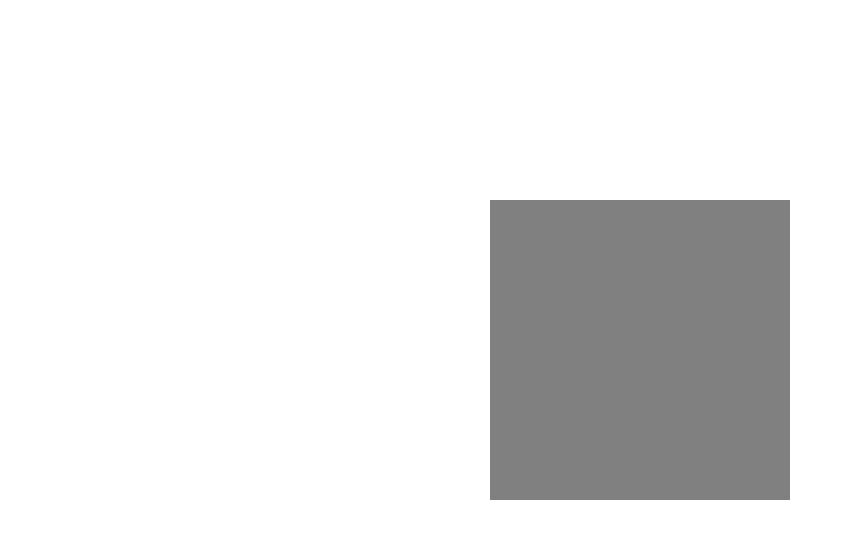
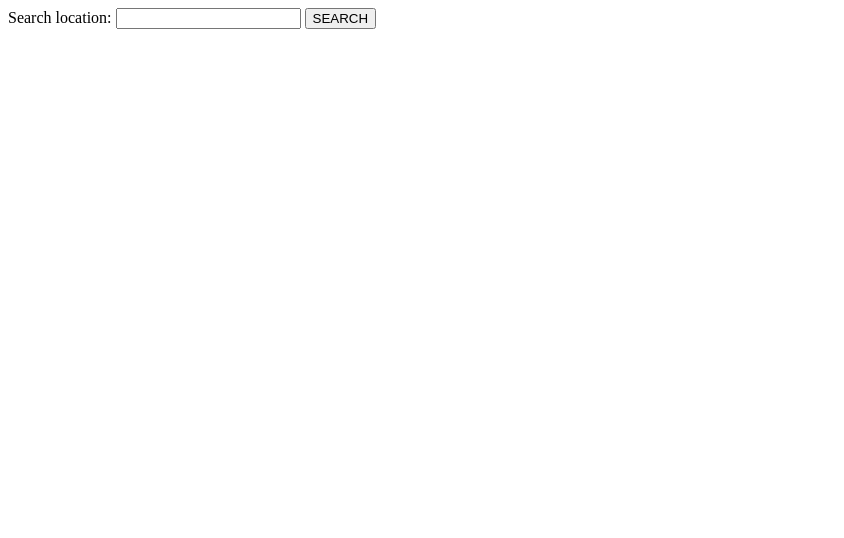
Before and after one commit to KVG24/weather-app, a website built with webpack: page src/template.html in a window 1280 px wide. Shown: the whole page, without its empty margins (0-844 px from the left). Built offline with nearby package versions, Linux system fonts and the light colour scheme.

Commit message:
Create project base
Add fetch function and search functionality

```diff
--- a/src/index.js
+++ b/src/index.js
@@ -1,3 +1,22 @@
 import "./style.css";
 
-console.log("TEST");
+const searchInput = document.getElementById("search");
+const submitBtn = document.getElementById("submit");
+
+submitBtn.addEventListener("click", (event) => {
+    event.preventDefault();
+    fetch(
+        `https://weather.visualcrossing.com/VisualCrossingWebServices/rest/services/timeline/${searchInput.value}/next7days?unitGroup=us&key=XSQJBABTWYL3YQLFB8ZKKY599`,
+        {
+            method: "GET",
+            headers: {},
+        }
+    )
+        .then((response) => {
+            const data = response.json();
+            console.log(data);
+        })
+        .catch((err) => {
+            console.error(err);
+        });
+});
--- a/src/style.css
+++ b/src/style.css
@@ -1,7 +1,14 @@
+html {
+    width: 100vw;
+    height: 100vh;
+}
+
+body {
+    width: 100%;
+    height: 100%;
+}
+
 .content {
-    content: "TEST";
-    background-color: grey;
-    width: 300px;
-    height: 300px;
-    margin: 200px auto;
+    width: 100%;
+    height: 100%;
 }
--- a/src/template.html
+++ b/src/template.html
@@ -1,12 +1,17 @@
 <!DOCTYPE html>
 <html lang="en">
     <head>
-    <meta charset="UTF-8">
-    <meta name="viewport" content="width=device-width, initial-scale=1.0">
-    <title>Project</title>
+        <meta charset="UTF-8" />
+        <meta name="viewport" content="width=device-width, initial-scale=1.0" />
+        <title>Weather App</title>
     </head>
     <body>
         <div class="content">
+            <form novalidate>
+                <label for="search">Search location: </label>
+                <input type="text" name="search" id="search" />
+                <button type="submit" id="submit">SEARCH</button>
+            </form>
         </div>
     </body>
 </html>
```
Also changed, not shown: package.json (+4 -4 lines), README.md, 1 other file. Lines whose indentation alone changed are shown as unchanged.
